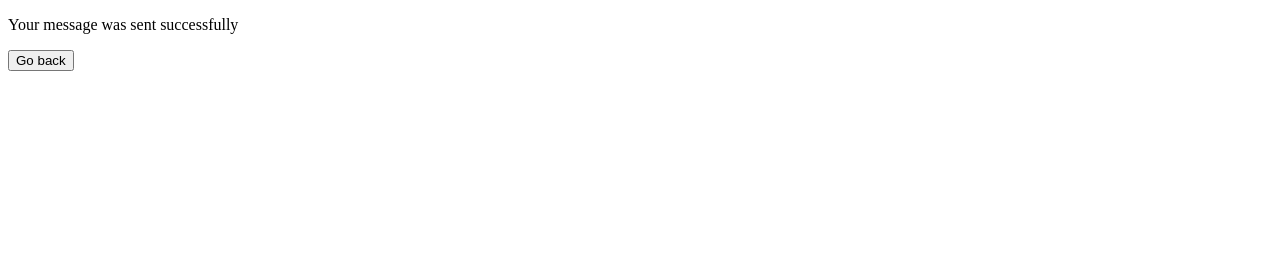
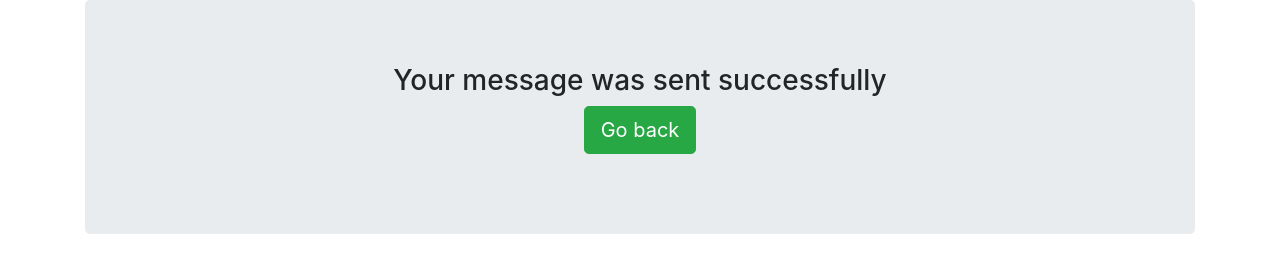
Before and after one commit to emmanuelluur/me_cs50, a plain HTML site: page pages/response.html in a window 1280 px wide. Drawn offline with nearby package versions, Linux system fonts and the light colour scheme.

Commit message:
add bootsrap to response file

```diff
--- a/pages/response.html
+++ b/pages/response.html
@@ -5,24 +5,35 @@
     <meta charset="UTF-8">
     <meta name="viewport" content="width=device-width, initial-scale=1.0">
     <meta http-equiv="X-UA-Compatible" content="ie=edge">
+    <link rel="stylesheet" href="https://stackpath.bootstrapcdn.com/bootstrap/4.3.1/css/bootstrap.min.css"
+        integrity="sha384-ggOyR0iXCbMQv3Xipma34MD+dH/1fQ784/j6cY/iJTQUOhcWr7x9JvoRxT2MZw1T" crossorigin="anonymous">
     <title>Message</title>
 </head>
 
 <body>
-    <div id="myApp">
-        <p>
-            Your message was sent successfully
-        </p>
-        <p>
-            <button id="back">Go back</button>
-        </p>
-    </div>
+    <main class="container">
+        <section id="myApp">
+            <section class="row">
+                <article class="col-sm-12">
+                    <div class="jumbotron text-center">
+                        <h3>Your message was sent successfully</h3>
+                        <p>
+                            <button id="back" class="btn btn-success btn-lg">Go back</button>
+                        </p>
+                    </div>
+
+                </article>
+            </section>
+        </section>
+
+    </main>
+
 
     <script>
         let parent = document.getElementById("myApp");
         // catch all actions
-        parent.addEventListener("click", elemen =>{
-            if (elemen.target.getAttribute("id")==="back") {
+        parent.addEventListener("click", elemen => {
+            if (elemen.target.getAttribute("id") === "back") {
                 history.back();
             }
         });
```
